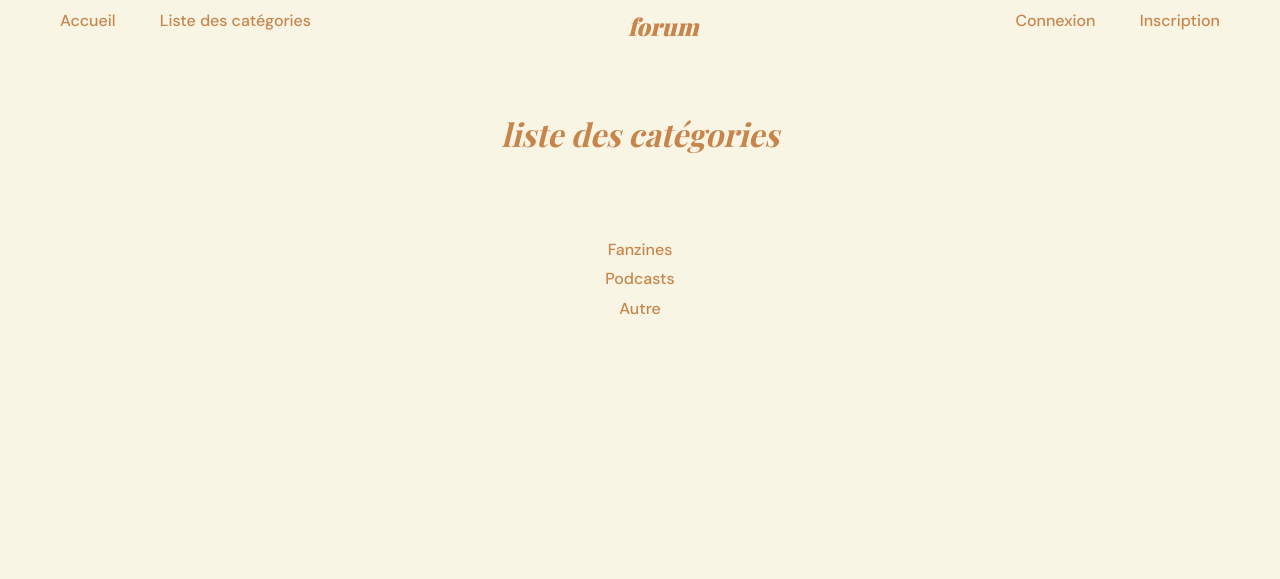
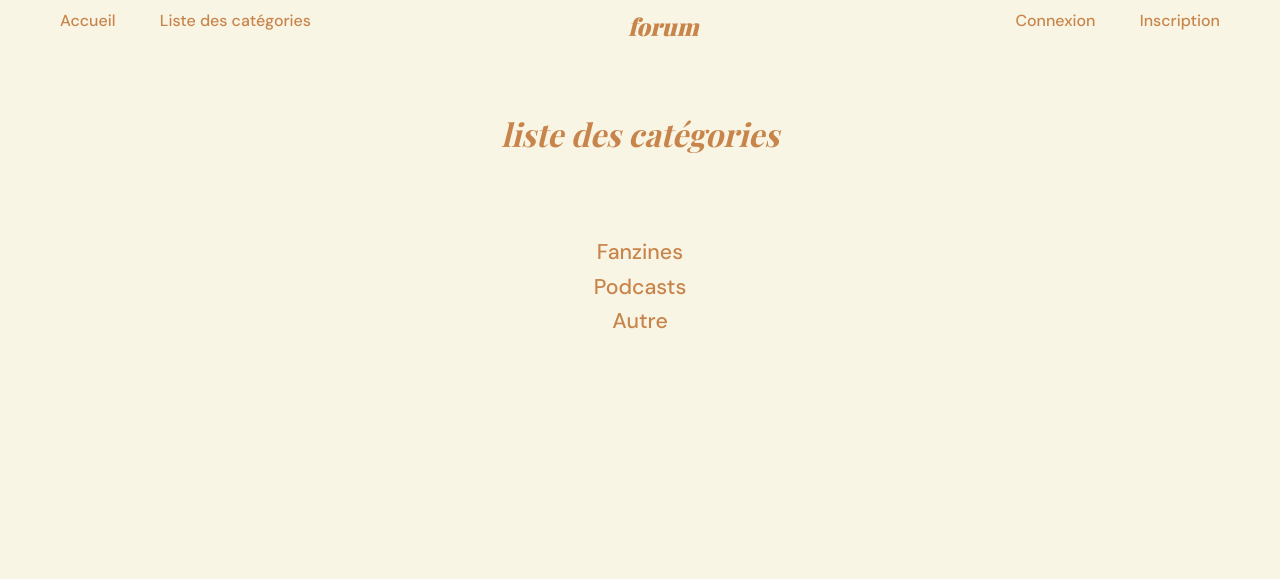
Before and after one commit to PM-Primo/PM_forum, a PHP site: page /index.php?ctrl=forum&action=listCategories in a window 1280 px wide. Shown: the top 579 px of the page. Run offline with PHP 8.4, Linux system fonts and the light colour scheme; data comes from the database, SQL or seed files in the repository; some libraries are stand-ins or nearby versions; some web fonts are replaced.

Commit message:
underline effect when hovering links

```diff
--- a/public/css/style.css
+++ b/public/css/style.css
@@ -10,15 +10,37 @@
     box-sizing: border-box;
 }
 
+body{
+    background: rgb(249,245,229);
+}
+
+
 a{
     text-decoration: none;
     color: rgb(200, 133, 75);
     font-weight: 500;
+    display: inline-block;
+    position: relative;
 }
 
-body{
-    background: rgb(249,245,229);
+/*Petit effet d'animation des liens*/
+
+a::after {
+    content: '';
+    position: absolute;
+    width: 100%;
+    transform: scaleX(0);
+    height: 2px;
+    bottom: 0;
+    left: 0;
+    background-color: rgb(200, 133, 75);
+    transition: transform 0.4s;
 }
+
+a:hover::after {
+    transform: scaleX(1);
+}
+
 
 
 /*Titres*/
@@ -67,7 +89,8 @@ nav a{
 /*Page Liste des catégories*/
 .catListe{
     text-align: center;
-    line-height: 22pt;
+    font-size: 16pt;
+    line-height: 26pt;
 }
 
 /*Footer*/
```
